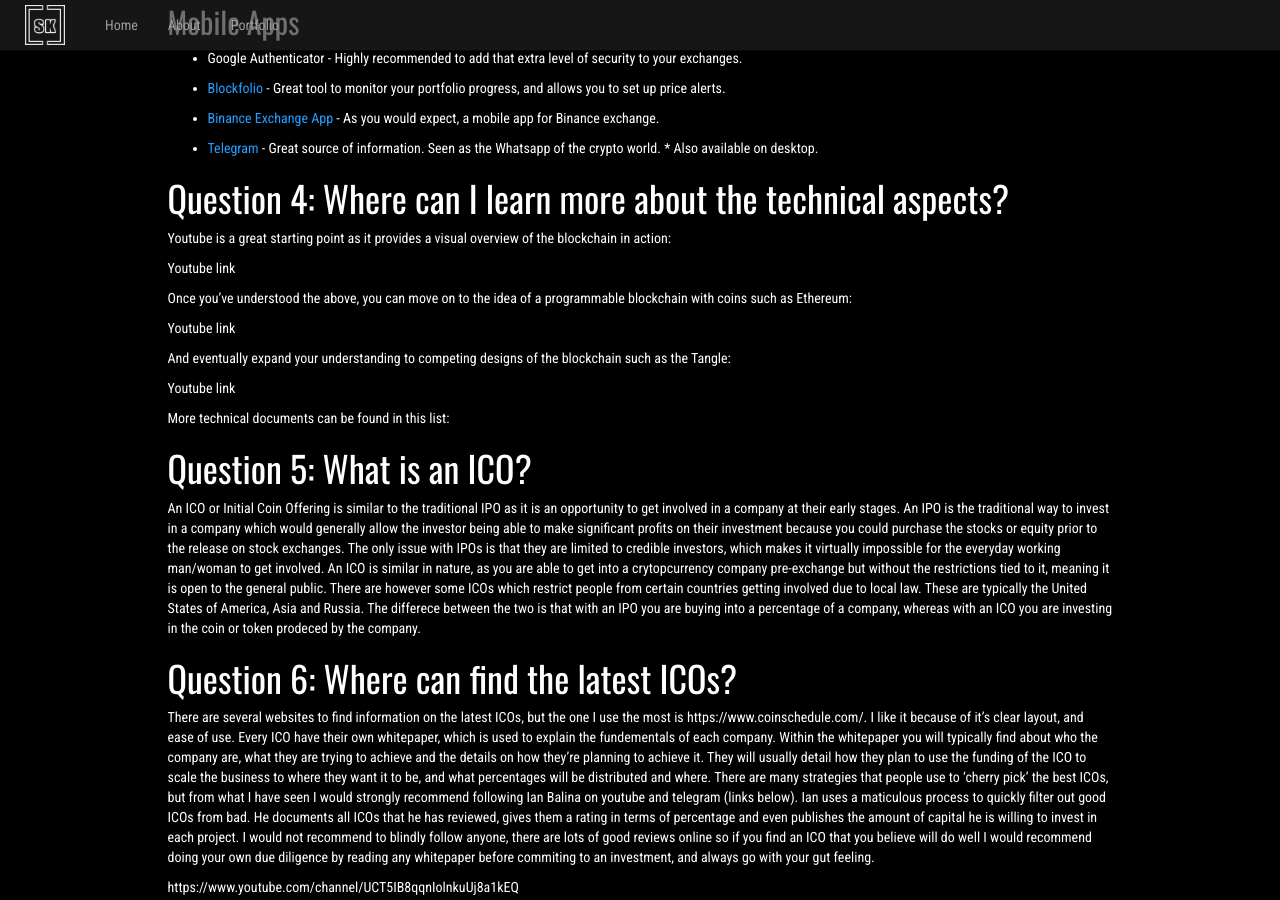
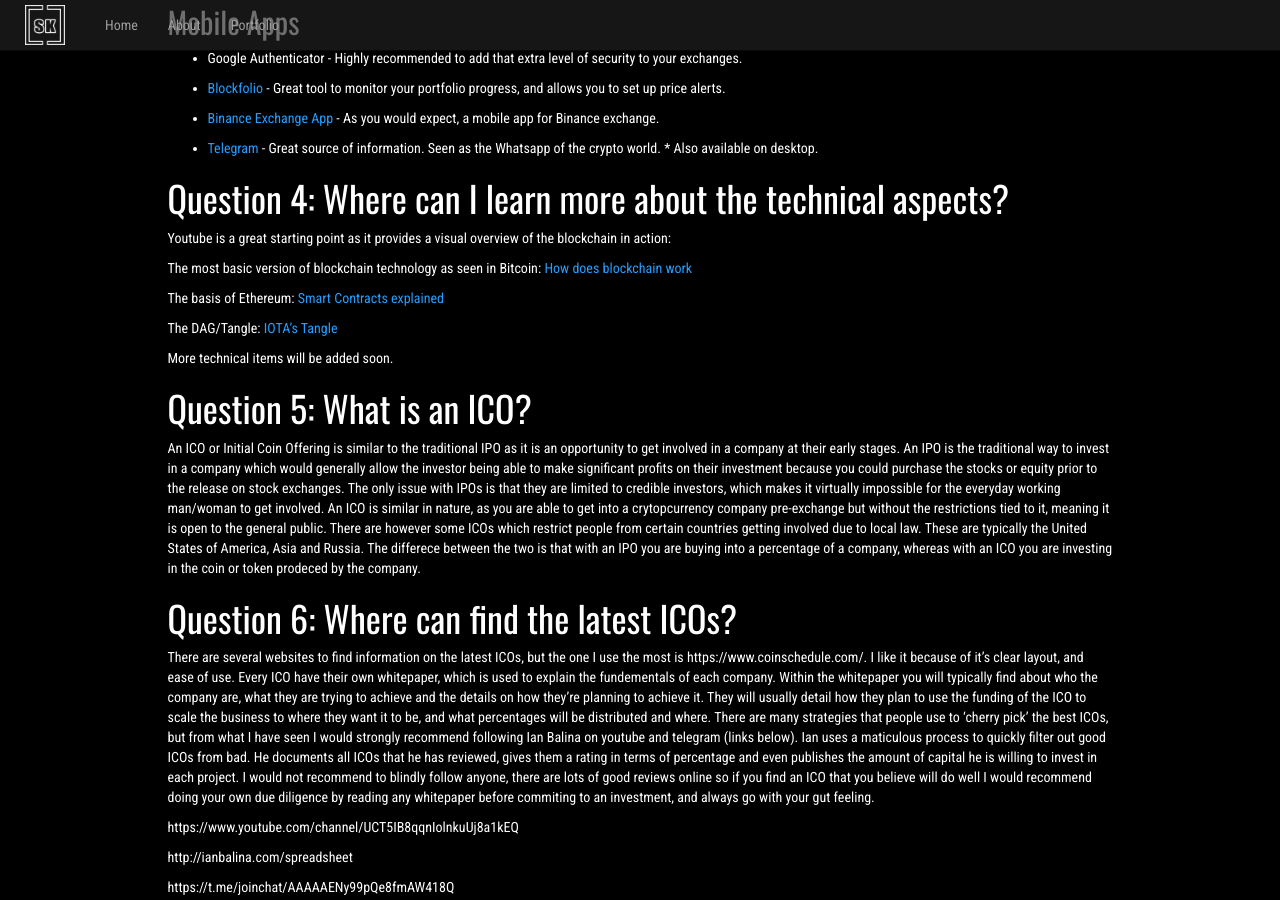
Before and after one commit to stevenkissack/stevokk.github.io, a Jekyll site: the page built from _pages/crypto-resources.md, in a window 1280 px wide and 900 px high, scrolled down 1783 px. Built offline with Jekyll 4.4.1, drawn with Linux system fonts in a browser that asks for light colours.

Commit message:
Add intro to tech videos

```diff
--- a/_pages/crypto-resources.md
+++ b/_pages/crypto-resources.md
@@ -66,17 +66,16 @@
 
 Youtube is a great starting point as it provides a visual overview of the blockchain in action:
 
-Youtube link
+The most basic version of blockchain technology as seen in Bitcoin:
+[How does blockchain work](https://www.youtube.com/watch?v=SSo_EIwHSd4){:target="_blank"}
 
-Once you've understood the above, you can move on to the idea of a programmable blockchain with coins such as Ethereum:
+The basis of Ethereum:
+[Smart Contracts explained](https://www.youtube.com/watch?v=ZE2HxTmxfrI){:target="_blank"}
 
-Youtube link
+The DAG/Tangle:
+[IOTA's Tangle](https://www.youtube.com/watch?v=CZxH1V_zoug){:target="_blank"}
 
-And eventually expand your understanding to competing designs of the blockchain such as the Tangle:
-
-Youtube link
-
-More technical documents can be found in this list:
+More technical items will be added soon.
 
 
 # Question 5: What is an ICO?
```
